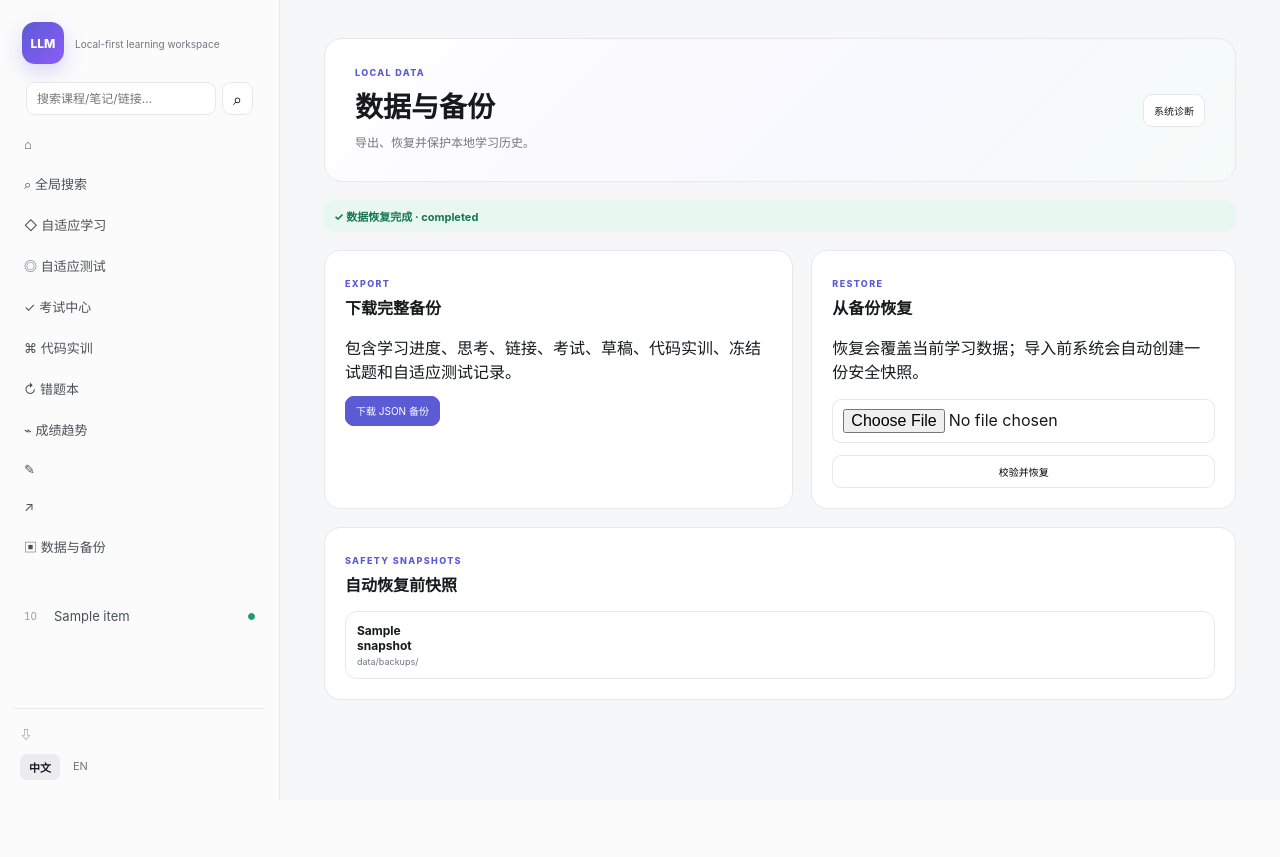
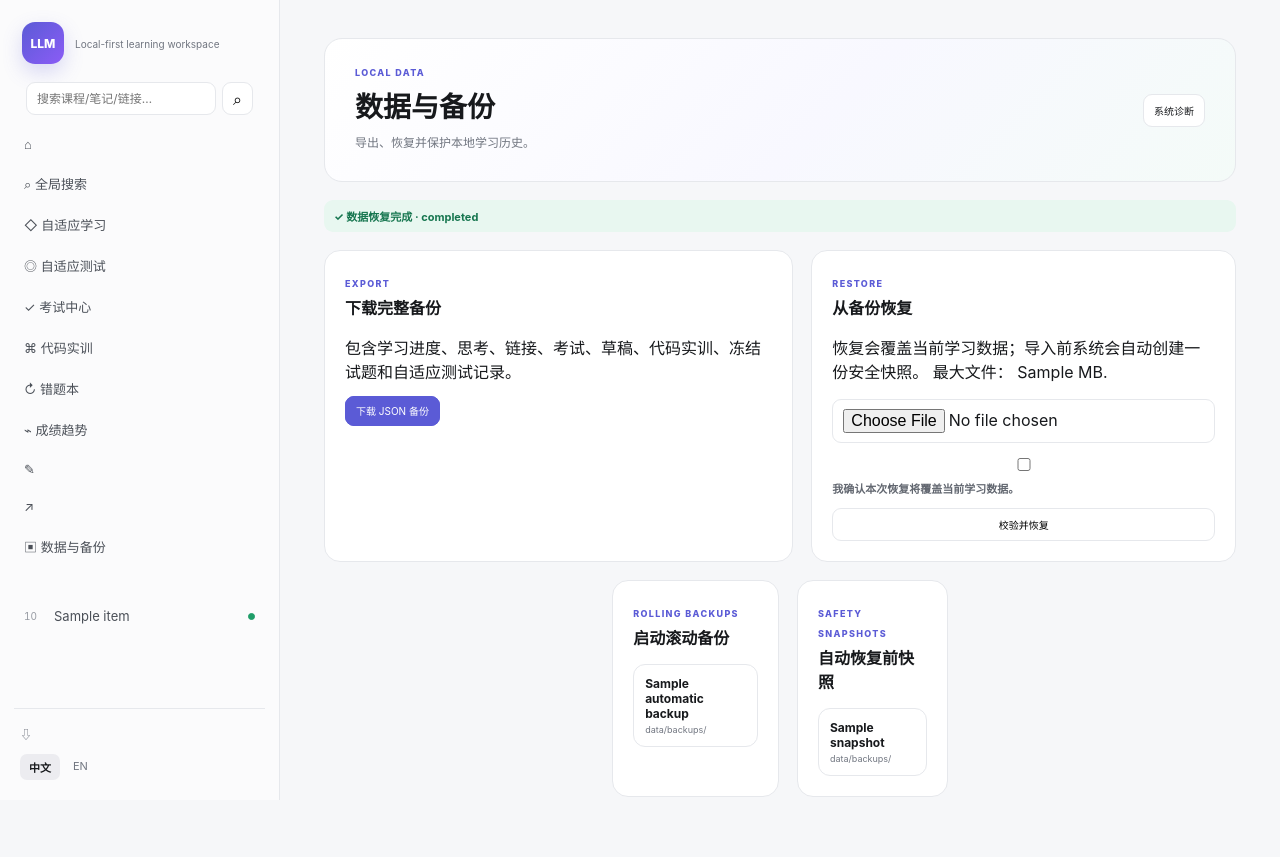
Before and after one commit to Azurefly/llm-engineering-learning, a FastAPI app: template app/templates/data_management.html in a window 1280 px wide. Before the commit the page ends 800 px from the top, so only its background shows below. Run offline with FastAPI, Linux system fonts and the light colour scheme; the template is opened without the code that fills it: most values are stand-ins (such as "Sample title", 1, 10 or a date in 2020).

Commit message:
make restore confirmation explicit and show rolling backups

```diff
--- a/app/templates/data_management.html
+++ b/app/templates/data_management.html
@@ -15,16 +15,23 @@
     </section>
     <section class="adaptive-card">
       <div class="adaptive-card-head"><div><span class="section-kicker">RESTORE</span><h2>{{ 'Restore from backup' if lang == 'en' else '从备份恢复' }}</h2></div></div>
-      <p>{{ 'Restore replaces current learning data. A safety snapshot is created automatically before import.' if lang == 'en' else '恢复会覆盖当前学习数据；导入前系统会自动创建一份安全快照。' }}</p>
+      <p>{{ 'Restore replaces current learning data. A safety snapshot is created automatically before import.' if lang == 'en' else '恢复会覆盖当前学习数据；导入前系统会自动创建一份安全快照。' }} {{ 'Maximum file size:' if lang == 'en' else '最大文件：' }} {{ restore_limit_mb }} MB.</p>
       <form method="post" action="/data-management/restore" enctype="multipart/form-data" class="stack-form">
         <input type="file" name="file" accept="application/json,.json" required>
+        <label class="restore-confirm"><input type="checkbox" name="confirm" value="replace" required> <span>{{ 'I understand that the current learning data will be replaced.' if lang == 'en' else '我确认本次恢复将覆盖当前学习数据。' }}</span></label>
         <button class="adaptive-btn" type="submit">{{ 'Validate & restore' if lang == 'en' else '校验并恢复' }}</button>
       </form>
     </section>
   </div>
-  <section class="adaptive-card">
-    <div class="adaptive-card-head"><div><span class="section-kicker">SAFETY SNAPSHOTS</span><h2>{{ 'Automatic pre-restore copies' if lang == 'en' else '自动恢复前快照' }}</h2></div></div>
-    {% if snapshots %}<div class="recommendation-list">{% for name in snapshots %}<article class="recommendation-item"><div class="recommendation-main"><strong>{{ name }}</strong><span>data/backups/</span></div></article>{% endfor %}</div>{% else %}<div class="adaptive-empty"><p>{{ 'No restore snapshot has been created yet.' if lang == 'en' else '当前还没有恢复前安全快照。' }}</p></div>{% endif %}
-  </section>
+  <div class="adaptive-grid two-col">
+    <section class="adaptive-card">
+      <div class="adaptive-card-head"><div><span class="section-kicker">ROLLING BACKUPS</span><h2>{{ 'Automatic startup backups' if lang == 'en' else '启动滚动备份' }}</h2></div></div>
+      {% if automatic_backups %}<div class="recommendation-list">{% for name in automatic_backups %}<article class="recommendation-item"><div class="recommendation-main"><strong>{{ name }}</strong><span>data/backups/</span></div></article>{% endfor %}</div>{% else %}<div class="adaptive-empty"><p>{{ 'No rolling backup has been created yet.' if lang == 'en' else '当前还没有滚动自动备份。' }}</p></div>{% endif %}
+    </section>
+    <section class="adaptive-card">
+      <div class="adaptive-card-head"><div><span class="section-kicker">SAFETY SNAPSHOTS</span><h2>{{ 'Automatic pre-restore copies' if lang == 'en' else '自动恢复前快照' }}</h2></div></div>
+      {% if snapshots %}<div class="recommendation-list">{% for name in snapshots %}<article class="recommendation-item"><div class="recommendation-main"><strong>{{ name }}</strong><span>data/backups/</span></div></article>{% endfor %}</div>{% else %}<div class="adaptive-empty"><p>{{ 'No restore snapshot has been created yet.' if lang == 'en' else '当前还没有恢复前安全快照。' }}</p></div>{% endif %}
+    </section>
+  </div>
 </div>
 {% endblock %}
```
